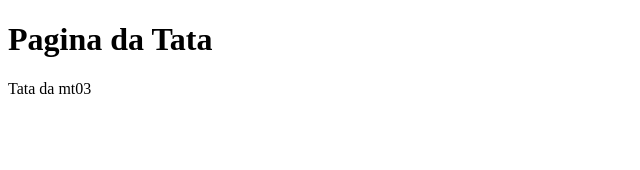
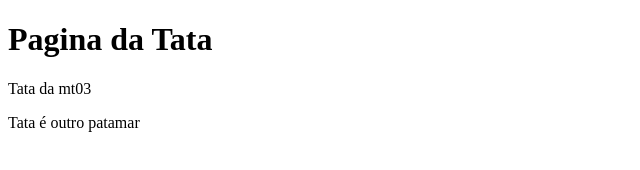
Before and after one commit to ThaisCassela/aulagit, a plain HTML site: page tata.html in a window 1280 px wide. Shown: the whole page, without its empty margins (0-640 px from the left). Drawn offline with Linux system fonts and the light colour scheme.

Commit message:
Tatazinha

```diff
--- a/tata.html
+++ b/tata.html
@@ -9,5 +9,6 @@
 <body>
     <h1> Pagina da Tata</h1>
     <p>Tata da mt03</p>
+    <p>Tata é outro patamar</p>
 </body>
 </html>
```
